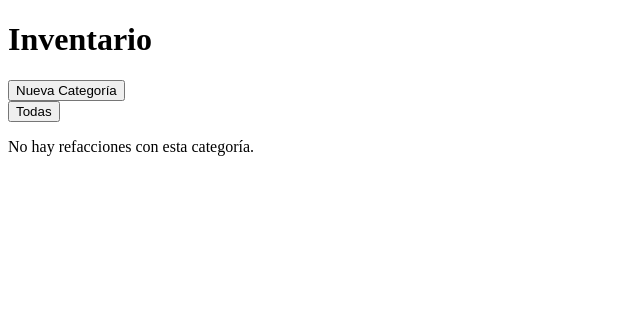
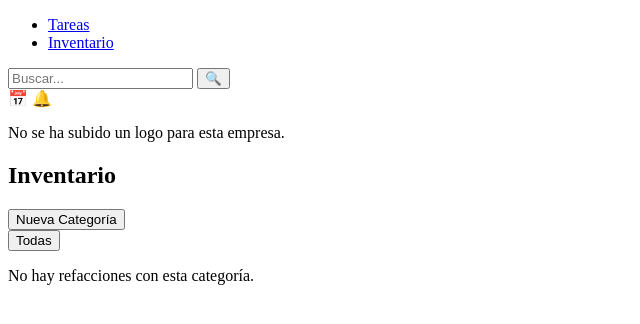
Before and after one commit to Emmafloh13/watchwizpwa, a Django app: page /inventario/ in a window 1280 px wide. Shown: the top 324 px of the page, without its empty margins (0-640 px from the left). Run offline with Django 4.2, Linux system fonts and the light colour scheme; data that the repository does not hold is empty.

Commit message:
Subiendo archivos para el header y el menu

```diff
--- /dev/null
+++ b/watchwiz/templates/base.html
@@ -0,0 +1,28 @@
+<!DOCTYPE html>
+<html lang="es">
+<head>
+    <meta charset="UTF-8">
+    <meta name="viewport" content="width=device-width, initial-scale=1.0">
+    {% load static %}
+    <title>WatchWiz | {% block title %}{% endblock %}</title>
+</head>
+<body>
+    <div class="main-container">
+        <!-- Menú lateral -->
+        {% include 'principals/menu.html' %}
+
+        <!-- Contenido principal -->
+        <main class="content">
+            <!-- Encabezado -->
+            {% include 'principals/header.html' %}
+
+            <!-- Contenido dinámico -->
+            <section class="main-content">
+                {% block content %}
+                <!-- Contenido dinámico de cada vista -->
+                {% endblock %}
+            </section>
+        </main>
+    </div>
+</body>
+</html>
--- a/watchwiz/templates/datas_html/inventario_data.html
+++ b/watchwiz/templates/datas_html/inventario_data.html
@@ -1,13 +1,14 @@
+{% extends 'base.html'%} {% block content %}
+<div class="inventario_container">
   <!DOCTYPE html>
   <html lang="es">
     <head>
-    <meta charset="UTF-8">
-    <meta name="viewport" content="width=device-width, initial-scale=1.0">
+      <meta charset="UTF-8" />
+      <meta name="viewport" content="width=device-width, initial-scale=1.0" />
       <title>Inventario</title>
     </head>
     <body>
       <h1>Inventario</h1>
-
 
       <!-- Botón de Nueva Categoría -->
       <a href="{% url 'registrar_categoria' %}">
@@ -28,16 +29,19 @@
 
       <!-- Mostrar refacciones -->
       <div>
-        {% if refacciones %}
-            {% for refaccion in refacciones %}
+        {% if refacciones %} {% for refaccion in refacciones %}
         <div class="refaccion">
-                    <img src="{{ refaccion.imagen }}" alt="Imagen de {{ refaccion.categoria }}">
+          <img
+            src="{{ refaccion.imagen }}"
+            alt="Imagen de {{ refaccion.categoria }}"
+          />
           <p>{{ refaccion.categoria }}</p>
         </div>
-            {% endfor %}
-        {% else %}
+        {% endfor %} {% else %}
         <p>No hay refacciones con esta categoría.</p>
         {% endif %}
       </div>
     </body>
   </html>
+  {% endblock %}
+</div>
--- /dev/null
+++ b/watchwiz/templates/principals/header.html
@@ -0,0 +1,18 @@
+<header class="header">
+    <div class="search-bar">
+        <input type="text" placeholder="Buscar...">
+        <button>🔍</button>
+    </div>
+    <div class="header-icons">
+        <span class="icon calendar">📅</span>
+        <span class="icon notifications">🔔</span>
+        <div class="user-avatar">
+            <!-- Mostrar el logo de la empresa -->
+             {% if imagen_url %}
+             <img src="{{ imagen_url }}" alt="Logo de la empresa" width="150" height="150">
+             {% else %}
+             <p>No se ha subido un logo para esta empresa.</p>
+             {% endif %}
+        </div>
+    </div>
+</header>
--- /dev/null
+++ b/watchwiz/templates/principals/menu.html
@@ -0,0 +1,10 @@
+<aside class="sidebar">
+    <div class="sidebar-header">
+    </div>
+    <ul class="menu">
+        <li><a href="{% url 'home' %}">Tareas</a></li>
+
+        <li><a href="{% url 'inventario' %}">Inventario</a></li>
+
+    </ul>
+</aside>
--- a/watchwizpwa/settings.py
+++ b/watchwizpwa/settings.py
@@ -64,6 +64,7 @@ TEMPLATES = [
                 'django.template.context_processors.request',
                 'django.contrib.auth.context_processors.auth',
                 'django.contrib.messages.context_processors.messages',
+
             ],
         },
     },
--- a/watchwizpwa/views.py
+++ b/watchwizpwa/views.py
@@ -1,4 +1,6 @@
 from django.shortcuts import render, redirect
+
+from watchwiz.services.services_data import obtener_datos_empresa
 
 def home_view(request):
         #Verificar si el usuario esta en la bd
```
Also changed, not shown: watchwiz/static/css/hm.css (added, +39 -0 lines), watchwiz/templates/home.html (+5 -14 lines), db.sqlite3. Lines whose indentation alone changed are shown as unchanged.
